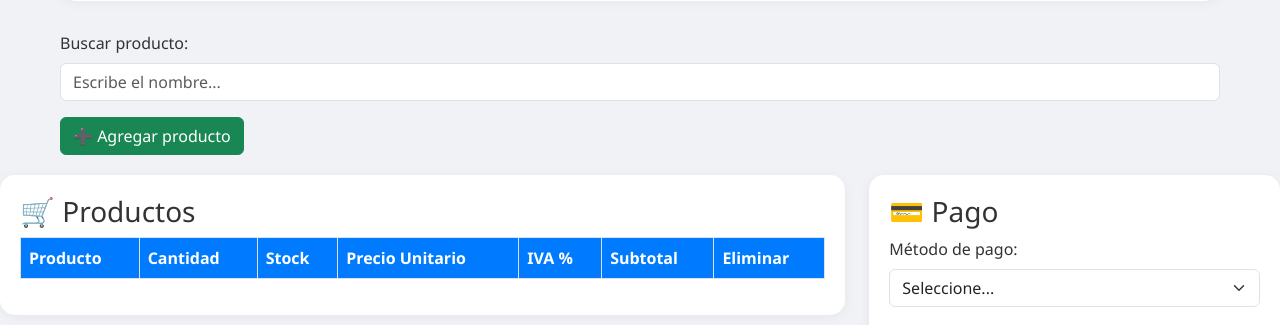
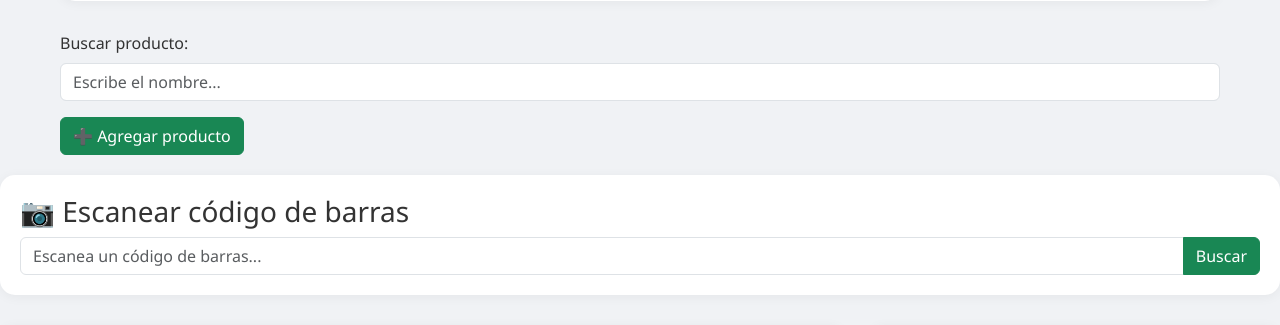
Before and after one commit to Ventas/Ventas67, a FastAPI app: page /sales in a window 1280 px wide. Shown: the part 353-678 px from the top of the page. Run offline with FastAPI, Linux system fonts and the light colour scheme; data that the repository does not hold is empty.

Commit message:
Update sales.html

```diff
--- a/templates/sales.html
+++ b/templates/sales.html
@@ -97,6 +97,15 @@
       <input type="text" id="search" class="form-control" placeholder="Escribe el nombre..." oninput="filterProducts()">
     </div>
     <button type="button" class="btn btn-success" onclick="addProduct()">➕ Agregar producto</button>
+  </div>
+
+ <!-- Escáner -->
+  <div class="barcode-section">
+    <h3>📷 Escanear código de barras</h3>
+    <div class="input-group">
+      <input type="text" id="barcode-input" class="form-control" placeholder="Escanea un código de barras...">
+      <button class="btn btn-success" onclick="scanBarcode()">Buscar</button>
+    </div>
   </div>
 
   <!-- Formulario de venta -->
```
